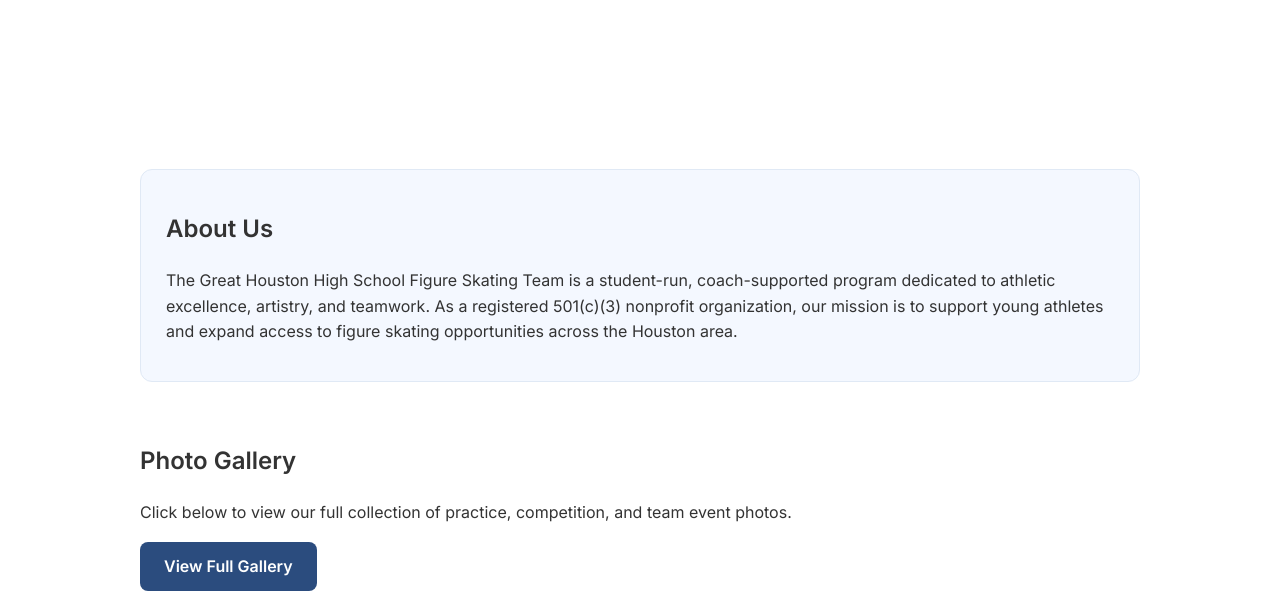
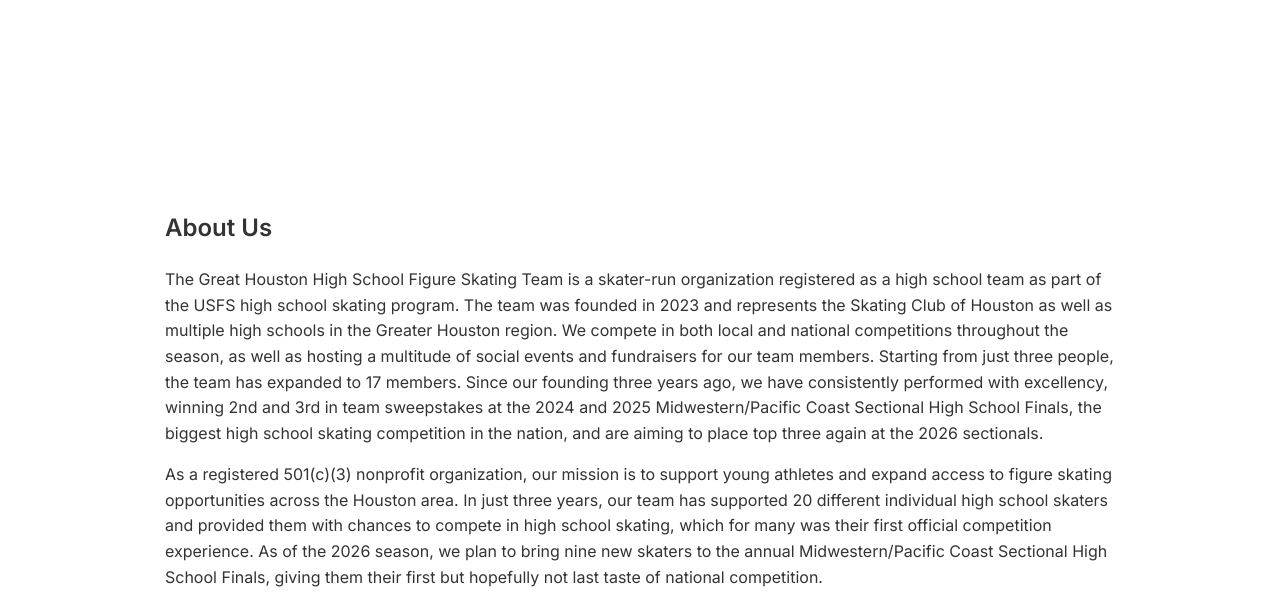
Before and after one commit to weng-weng13/ghhsfst-website, a plain HTML site: page index.html in a window 1280 px wide. Shown: the part 213-806 px from the top of the page. Drawn offline with Linux system fonts and the light colour scheme.

Commit message:
Revise About Us section content and update gallery text
Updated the 'About Us' section with detailed information about the team and its achievements.

```diff
--- a/index.html
+++ b/index.html
@@ -42,10 +42,7 @@
     }
 
     .about {
-      background: #f4f8ff;
       padding: 20px 25px;
-      border-radius: 12px;
-      border: 1px solid #e0e9f5;
     }
 
     .gallery {
@@ -141,13 +138,14 @@
   <section>
     <div class="about">
       <h2>About Us</h2>
-      <p>The Great Houston High School Figure Skating Team is a student-run, coach-supported program dedicated to athletic excellence, artistry, and teamwork. As a registered 501(c)(3) nonprofit organization, our mission is to support young athletes and expand access to figure skating opportunities across the Houston area.</p>
+      <p>The Great Houston High School Figure Skating Team is a skater-run organization registered as a high school team as part of the USFS high school skating program. The team was founded in 2023 and represents the Skating Club of Houston as well as multiple high schools in the Greater Houston region. We compete in both local and national competitions throughout the season, as well as hosting a multitude of social events and fundraisers for our team members. Starting from just three people, the team has expanded to 17 members. Since our founding three years ago, we have consistently performed with excellency, winning 2nd and 3rd in team sweepstakes at the 2024 and 2025 Midwestern/Pacific Coast Sectional High School Finals, the biggest high school skating competition in the nation, and are aiming to place top three again at the 2026 sectionals.</p>
+      <p>As a registered 501(c)(3) nonprofit organization, our mission is to support young athletes and expand access to figure skating opportunities across the Houston area. In just three years, our team has supported 20 different individual high school skaters and provided them with chances to compete in high school skating, which for many was their first official competition experience. As of the 2026 season, we plan to bring nine new skaters to the annual Midwestern/Pacific Coast Sectional High School Finals, giving them their first but hopefully not last taste of national competition.</p>
     </div>
   </section>
 
   <section>
     <h2>Photo Gallery</h2>
-    <p>Click below to view our full collection of practice, competition, and team event photos.</p>
+    <p>Click below to view our full collection of team photos.</p>
     <a href="gallery.html" style="display:inline-block; padding:12px 24px; background:#2b4c7e; color:white; border-radius:8px; text-decoration:none; font-weight:600;">View Full Gallery</a>
   </section>
 
```
